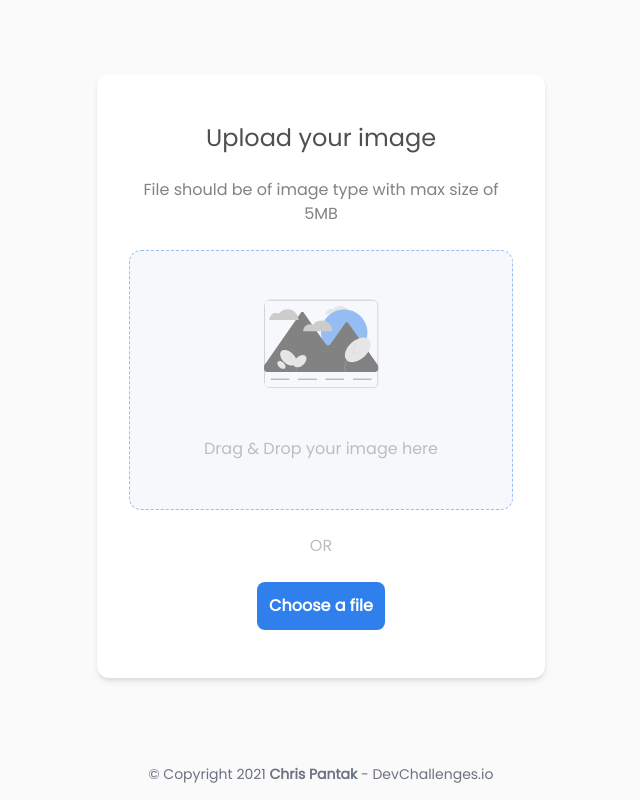
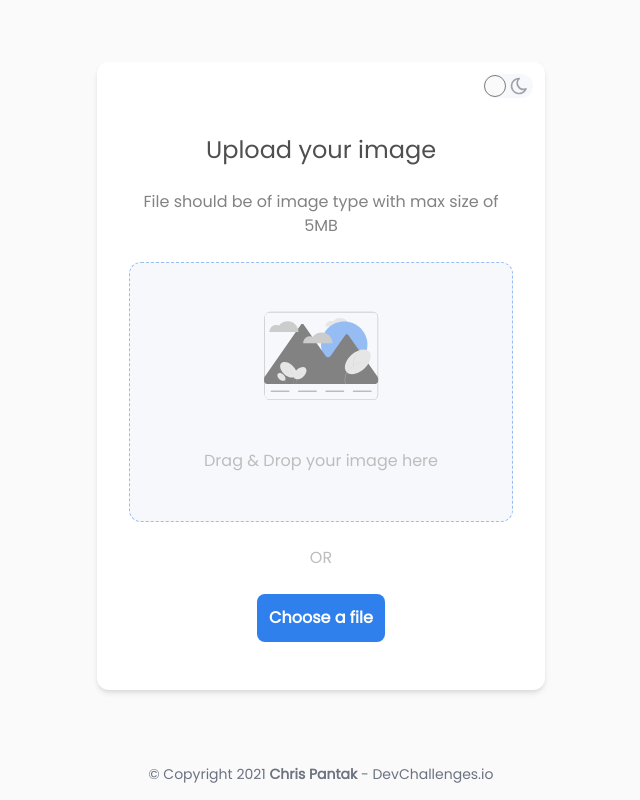
Before and after one commit to Kielx/image-uploader, a React (Create React App) app: page / in a window 1280 px wide. Shown: the whole page, without its empty margins (319-959 px from the left). Built offline with nearby package versions, Linux system fonts and the light colour scheme.

Commit message:
Add basic dark mode and toggle

```diff
--- a/package.json
+++ b/package.json
@@ -15,6 +15,7 @@
     "react-dropzone": "^11.3.4",
     "react-redux": "^7.2.4",
     "react-scripts": "4.0.3",
+    "react-toggle": "^4.1.2",
     "tailwindcss": "^2.2.8",
     "web-vitals": "^1.0.1"
   },
--- a/public/index.html
+++ b/public/index.html
@@ -25,6 +25,7 @@
       Learn how to configure a non-root public URL by running `npm run build`.
     -->
     <title>Image uploader</title>
+
   </head>
   <body>
     <noscript>You need to enable JavaScript to run this app.</noscript>
--- a/src/App.css
+++ b/src/App.css
@@ -1,3 +1,145 @@
 body {
   font-family: "Poppins";
 }
+
+.react-toggle {
+  touch-action: pan-x;
+
+  display: inline-block;
+  position: relative;
+  cursor: pointer;
+  background-color: transparent;
+  border: 0;
+  padding: 0;
+
+  -webkit-touch-callout: none;
+  -webkit-user-select: none;
+  -khtml-user-select: none;
+  -moz-user-select: none;
+  -ms-user-select: none;
+  user-select: none;
+
+  -webkit-tap-highlight-color: rgba(0, 0, 0, 0);
+  -webkit-tap-highlight-color: transparent;
+}
+
+.react-toggle-screenreader-only {
+  border: 0;
+  clip: rect(0 0 0 0);
+  height: 1px;
+  margin: -1px;
+  overflow: hidden;
+  padding: 0;
+  position: absolute;
+  width: 1px;
+}
+
+.react-toggle--disabled {
+  cursor: not-allowed;
+  opacity: 0.5;
+  -webkit-transition: opacity 0.25s;
+  transition: opacity 0.25s;
+}
+
+.react-toggle-track {
+  width: 50px;
+  height: 24px;
+  padding: 0;
+  border-radius: 30px;
+  background-color: #f6f8fb;
+  -webkit-transition: all 0.2s ease;
+  -moz-transition: all 0.2s ease;
+  transition: all 0.2s ease;
+}
+
+.react-toggle:hover:not(.react-toggle--disabled) .react-toggle-track {
+  background-color: #dddfe2;
+}
+
+.react-toggle--checked .react-toggle-track {
+  background-color: #2c2c2c;
+}
+
+.react-toggle--checked:hover:not(.react-toggle--disabled) .react-toggle-track {
+  background-color: #343434;
+}
+
+.react-toggle-track-check {
+  position: absolute;
+  width: 14px;
+  height: 10px;
+  top: 0px;
+  bottom: 0px;
+  margin-top: auto;
+  margin-bottom: auto;
+  line-height: 0;
+  left: 8px;
+  opacity: 0;
+  -webkit-transition: opacity 0.25s ease;
+  -moz-transition: opacity 0.25s ease;
+  transition: opacity 0.25s ease;
+}
+
+.react-toggle--checked .react-toggle-track-check {
+  opacity: 1;
+  -webkit-transition: opacity 0.25s ease;
+  -moz-transition: opacity 0.25s ease;
+  transition: opacity 0.25s ease;
+}
+
+.react-toggle-track-x {
+  position: absolute;
+  width: 10px;
+  height: 10px;
+  top: 0px;
+  bottom: 0px;
+  margin-top: auto;
+  margin-bottom: auto;
+  line-height: 0;
+  right: 10px;
+  opacity: 1;
+  -webkit-transition: opacity 0.25s ease;
+  -moz-transition: opacity 0.25s ease;
+  transition: opacity 0.25s ease;
+}
+
+.react-toggle--checked .react-toggle-track-x {
+  opacity: 0;
+}
+
+.react-toggle-thumb {
+  transition: all 0.5s cubic-bezier(0.23, 1, 0.32, 1) 0ms;
+  position: absolute;
+  top: 1px;
+  left: 1px;
+  width: 22px;
+  height: 22px;
+  border: 1px solid #7b7c7e;
+  border-radius: 50%;
+  background-color: #fafafa;
+
+  -webkit-box-sizing: border-box;
+  -moz-box-sizing: border-box;
+  box-sizing: border-box;
+
+  -webkit-transition: all 0.25s ease;
+  -moz-transition: all 0.25s ease;
+  transition: all 0.25s ease;
+}
+
+.react-toggle--checked .react-toggle-thumb {
+  left: 27px;
+  border-color: #1e1e1e;
+}
+
+.react-toggle--focus .react-toggle-thumb {
+  -webkit-box-shadow: 0px 0px 3px 2px #0099e0;
+  -moz-box-shadow: 0px 0px 3px 2px #0099e0;
+  box-shadow: 0px 0px 2px 3px #0099e0;
+}
+
+.react-toggle:active:not(.react-toggle--disabled) .react-toggle-thumb {
+  -webkit-box-shadow: 0px 0px 5px 5px #0099e0;
+  -moz-box-shadow: 0px 0px 5px 5px #0099e0;
+  box-shadow: 0px 0px 5px 5px #0099e0;
+}
--- a/src/App.js
+++ b/src/App.js
@@ -1,6 +1,9 @@
 import React, { Suspense, lazy } from "react";
 import { useSelector } from "react-redux";
 import LoadingSpinner from "./components/LoadingSpinner";
+import Card from "./components/Card";
+import ToggleDarkMode from "./components/ToggleDarkMode";
+
 // eslint-disable-next-line no-unused-vars
 import firebase from "./firebase/firebase";
 import "@fontsource/poppins";
@@ -16,20 +19,27 @@ function App() {
   const loading = useSelector((state) => state.imageUpload.loading);
 
   return (
-    <div className="App min-w-screen min-h-screen w-full h-full bg-[#FAFAFB] dark:bg-dp00 flex flex-col p-2">
+    <div className="transition-all App min-w-screen min-h-screen w-full h-full bg-[#FAFAFB] dark:bg-dp00 flex flex-col p-2">
       <Suspense fallback={<LoadingSpinner />}>
+        <Card>
           {/*First Check if the image is not loaded - if it is then check if it should display upload component or progress when loading*/}
           {!loaded ? (
             !loading ? (
+              <>
+                <ToggleDarkMode />
                 <ImageUploader />
+              </>
             ) : (
               <ProgressBar />
             )
           ) : (
-          <ImageUploaded></ImageUploaded>
+            <>
+              <ToggleDarkMode />
+              <ImageUploaded />
+            </>
           )}
-
-        <Footer></Footer>
+        </Card>
+        <Footer />
       </Suspense>
     </div>
   );
--- /dev/null
+++ b/src/components/Card.js
@@ -0,0 +1,11 @@
+import React from "react";
+
+const Card = ({ children }) => {
+  return (
+    <div className="transition-all relative flex flex-col space-y-6 items-center w-full max-w-md shadow-md bg-white dark:bg-dp01 rounded-[12px] m-auto py-12 px-8">
+      {children}
+    </div>
+  );
+};
+
+export default Card;
--- a/src/components/ImageUploader.js
+++ b/src/components/ImageUploader.js
@@ -113,8 +113,8 @@ const ImageUploader = () => {
   }, [acceptedFiles, dispatch]);
 
   return (
-    <div className="relative flex flex-col space-y-6 items-center w-full max-w-md shadow-md bg-white dark:bg-dp01 rounded-[12px] m-auto py-12 px-8">
-      <h1 className="text-[#4F4F4F] text-2xl dark:text-grayGray-100">
+    <>
+      <h1 className="transition-all text-[#4F4F4F] text-2xl dark:text-grayGray-100">
         Upload your image
       </h1>
       {isDragReject ? (
@@ -186,7 +186,7 @@ const ImageUploader = () => {
           </button>
         </>
       )}
-    </div>
+    </>
   );
 };
 
--- a/src/components/ProgressBar.js
+++ b/src/components/ProgressBar.js
@@ -4,7 +4,7 @@ import { useSelector } from "react-redux";
 const ProgressBar = () => {
   const progress = useSelector((state) => state.progress.value);
   return (
-    <div className="relative flex flex-col space-y-6 items-start w-full max-w-md shadow-md bg-white dark:bg-dp01 rounded-[12px] m-auto py-12 px-8">
+    <>
       <h1 className="text-[#4F4F4F] text-xl dark:text-gray-100">
         Uploading...
       </h1>
@@ -16,7 +16,7 @@ const ProgressBar = () => {
           ></div>
         </div>
       </div>
-    </div>
+    </>
   );
 };
 
--- /dev/null
+++ b/src/components/ToggleDarkMode.js
@@ -0,0 +1,70 @@
+import React, { useState, useEffect } from "react";
+import Toggle from "react-toggle";
+
+const ToggleDarkMode = () => {
+  const [darkMode, setDarkMode] = useState(
+    typeof window !== "undefined"
+      ? JSON.parse(localStorage.getItem("darkMode")) || false
+      : false
+  );
+
+  useEffect(() => {
+    localStorage.setItem("darkMode", darkMode);
+    setDarkMode(darkMode);
+    darkMode
+      ? document.documentElement.classList.add("dark")
+      : document.documentElement.classList.remove("dark");
+  }, [darkMode]);
+
+  return (
+    <label className="absolute top-3 right-3">
+      <Toggle
+        onChange={() => setDarkMode(!darkMode)}
+        defaultChecked={darkMode}
+        icons={{
+          checked: (
+            <div className="relative bottom-[5px] -left-1">
+              <svg
+                xmlns="http://www.w3.org/2000/svg"
+                class="icon icon-tabler icon-tabler-brightness-2"
+                width="20"
+                height="20"
+                viewBox="0 0 24 24"
+                stroke-width="2"
+                stroke="#A1A1AA"
+                fill="none"
+                stroke-linecap="round"
+                stroke-linejoin="round"
+              >
+                <path stroke="none" d="M0 0h24v24H0z" fill="none" />
+                <circle cx="12" cy="12" r="3" />
+                <path d="M6 6h3.5l2.5 -2.5l2.5 2.5h3.5v3.5l2.5 2.5l-2.5 2.5v3.5h-3.5l-2.5 2.5l-2.5 -2.5h-3.5v-3.5l-2.5 -2.5l2.5 -2.5z" />
+              </svg>
+            </div>
+          ),
+          unchecked: (
+            <div className="relative bottom-[5px] -left-1">
+              <svg
+                xmlns="http://www.w3.org/2000/svg"
+                class="icon icon-tabler icon-tabler-moon"
+                width="20"
+                height="20"
+                viewBox="0 0 24 24"
+                stroke-width="2"
+                stroke="#A1A1AA"
+                fill="none"
+                stroke-linecap="round"
+                stroke-linejoin="round"
+              >
+                <path stroke="none" d="M0 0h24v24H0z" fill="none" />
+                <path d="M12 3c.132 0 .263 0 .393 0a7.5 7.5 0 0 0 7.92 12.446a9 9 0 1 1 -8.313 -12.454z" />
+              </svg>
+            </div>
+          ),
+        }}
+      />
+    </label>
+  );
+};
+
+export default ToggleDarkMode;
--- a/src/index.css
+++ b/src/index.css
@@ -613,8 +613,23 @@ video {
 		max-width: 1536px;
 	}
 }
+.absolute {
+	position: absolute;
+}
 .relative {
 	position: relative;
+}
+.top-3 {
+	top: 0.75rem;
+}
+.right-3 {
+	right: 0.75rem;
+}
+.bottom-\[5px\] {
+	bottom: 5px;
+}
+.-left-1 {
+	left: -0.25rem;
 }
 .m-auto {
 	margin: auto;
@@ -660,9 +675,6 @@ video {
 }
 .flex-col {
 	flex-direction: column;
-}
-.items-start {
-	align-items: flex-start;
 }
 .items-center {
 	align-items: center;
@@ -947,77 +959,79 @@ video {
 	background-color: rgba(38, 102, 190, var(--tw-bg-opacity));
 }
 
-@media (prefers-color-scheme: dark) {
-
-	.dark\:border-transparent {
+.dark .dark\:border-transparent {
 	border-color: transparent;
 }
 
-	.dark\:border-opacity-25 {
+.dark .dark\:border-opacity-25 {
 	--tw-border-opacity: 0.25;
 }
 
-	.dark\:border-opacity-40 {
+.dark .dark\:border-opacity-40 {
 	--tw-border-opacity: 0.4;
 }
 
-	.dark\:bg-dp00 {
+.dark .dark\:bg-dp00 {
 	--tw-bg-opacity: 1;
 	background-color: rgba(18, 18, 18, var(--tw-bg-opacity));
 }
 
-	.dark\:bg-dp01 {
+.dark .dark\:bg-dp01 {
 	--tw-bg-opacity: 1;
 	background-color: rgba(30, 30, 30, var(--tw-bg-opacity));
 }
 
-	.dark\:bg-dp03 {
+.dark .dark\:bg-dp03 {
 	--tw-bg-opacity: 1;
 	background-color: rgba(36, 36, 36, var(--tw-bg-opacity));
 }
 
-	.dark\:bg-blue-500 {
+.dark .dark\:bg-blue-500 {
 	--tw-bg-opacity: 1;
 	background-color: rgba(59, 130, 246, var(--tw-bg-opacity));
 }
 
-	.dark\:bg-dp06 {
+.dark .dark\:bg-dp06 {
 	--tw-bg-opacity: 1;
 	background-color: rgba(44, 44, 44, var(--tw-bg-opacity));
 }
 
-	.dark\:text-grayGray-500 {
+.dark .dark\:text-grayGray-500 {
 	--tw-text-opacity: 1;
 	color: rgba(113, 113, 122, var(--tw-text-opacity));
 }
 
-	.dark\:text-grayGray-100 {
+.dark .dark\:text-grayGray-100 {
 	--tw-text-opacity: 1;
 	color: rgba(244, 244, 245, var(--tw-text-opacity));
 }
 
-	.dark\:text-red-400 {
+.dark .dark\:text-red-400 {
 	--tw-text-opacity: 1;
 	color: rgba(248, 113, 113, var(--tw-text-opacity));
 }
 
-	.dark\:text-gray-100 {
+.dark .dark\:text-gray-100 {
 	--tw-text-opacity: 1;
 	color: rgba(243, 244, 246, var(--tw-text-opacity));
 }
 
-	.dark\:ring-green-400 {
+.dark .dark\:ring-green-400 {
 	--tw-ring-opacity: 1;
 	--tw-ring-color: rgba(52, 211, 153, var(--tw-ring-opacity));
 }
 
-	.dark\:ring-red-400 {
+.dark .dark\:ring-red-400 {
 	--tw-ring-opacity: 1;
 	--tw-ring-color: rgba(248, 113, 113, var(--tw-ring-opacity));
 }
 
-	.dark\:hover\:bg-blue-600:hover {
+.dark .dark\:hover\:bg-blue-600:hover {
 	--tw-bg-opacity: 1;
 	background-color: rgba(37, 99, 235, var(--tw-bg-opacity));
 }
+
+.dark .dark\:hover\:text-grayGray-100:hover {
+	--tw-text-opacity: 1;
+	color: rgba(244, 244, 245, var(--tw-text-opacity));
 }
--- a/tailwind.config.js
+++ b/tailwind.config.js
@@ -4,7 +4,7 @@ const colors = require("tailwindcss/colors");
 module.exports = {
   mode: "jit",
   purge: ["./src/**/*.{js,jsx,ts,tsx}", "./public/index.html"],
-  darkMode: "media", // or 'media' or 'class'
+  darkMode: "class", // or 'media' or 'class'
   theme: {
     extend: {
       colors: {
```
Also changed, not shown: src/components/ImageUploaded.js (+9 -12 lines), 1 other file (tests, documents, lock files or other folders). Lines whose indentation alone changed are shown as unchanged.
